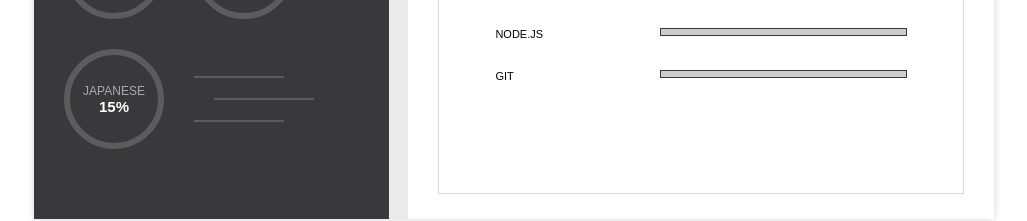
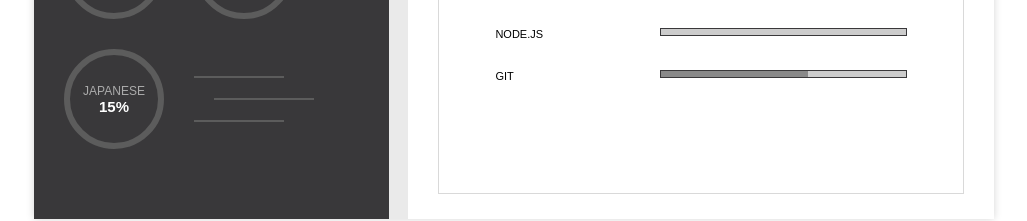
Before and after one commit to Vadimagic/ProfileOld, a plain HTML site: page index.html in a window 1280 px wide. Shown: the part 1265-1486 px from the top of the page, without its empty margins (126-1153 px from the left). Drawn offline with Linux system fonts and the light colour scheme.

Commit message:
Update style.css

```diff
--- a/style.css
+++ b/style.css
@@ -306,6 +306,9 @@ body {
 .level-nodejs:before {
   width: 0;
 }
+.level-git:before {
+  width: 60%;
+}
 
 @media (max-width: 1024px) {
   .container  {
```
